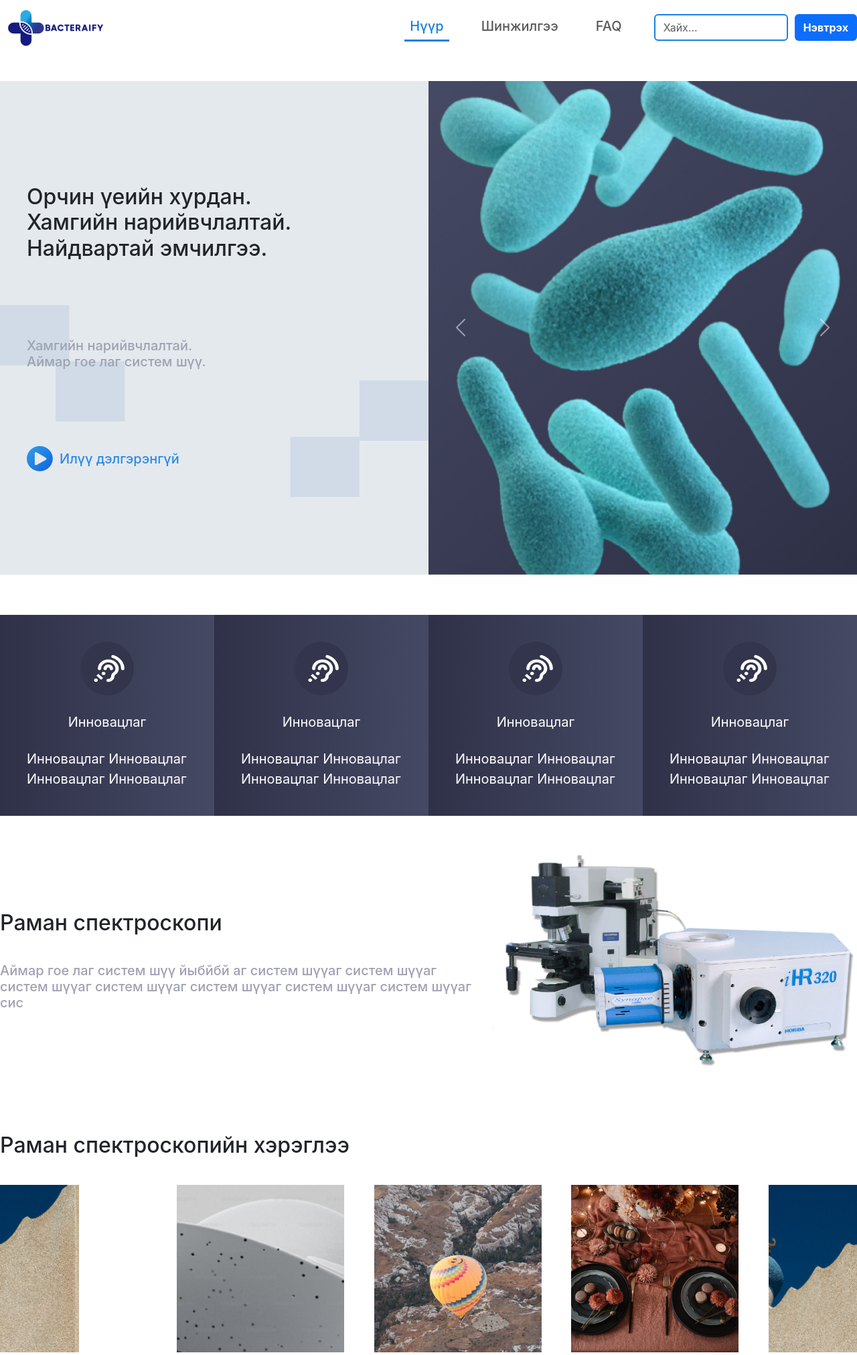
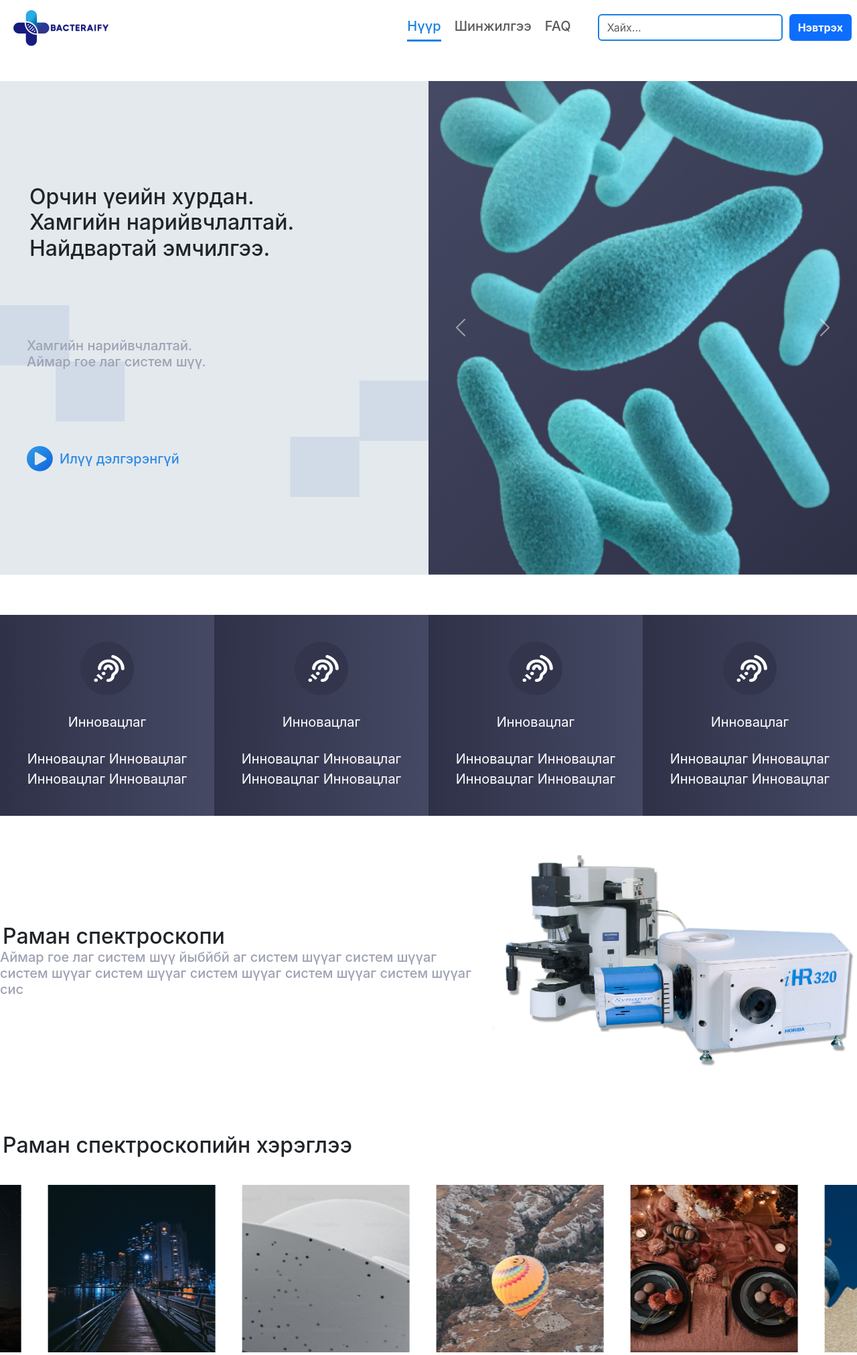
Before and after one commit to nrnbt/bacteraify, a Django app: page / in a window 1280 px wide. Shown: the top 2023 px of the page at 67% size. Run offline with Django 4.2, Linux system fonts and the light colour scheme; parts of the project's set-up code (start-up, migrations or seed data) failed here and were passed over.

Commit message:
updated some styles

```diff
--- a/bacteraify/core/views.py
+++ b/bacteraify/core/views.py
@@ -5,7 +5,6 @@ import plotly.express as px
 import plotly.offline as po
 import os
 from django.contrib import messages
-import json
 
 def index(request):
     return render(request, 'pages/index.html')
--- a/bacteraify/static/css/faq.css
+++ b/bacteraify/static/css/faq.css
@@ -1,9 +1,3 @@
-h1 {
-    font-size: 36px;
-    margin-top: 60px;
-    font-weight: bold;
-}
-
 .margin {
     margin: 30px;
 }
--- a/bacteraify/static/css/main.css
+++ b/bacteraify/static/css/main.css
@@ -1,3 +1,7 @@
+html, body {
+  overflow-y: auto; /* Only shows scrollbar when needed */
+}
+
 body {
   margin: 0;
   font-family: -apple-system, BlinkMacSystemFont, "Lato", "Roboto", "Oxygen",
@@ -20,6 +26,7 @@ code {
 h1 {
   font-size: 32px;
   margin-bottom: 0px;
+  padding-left: 4px;
 }
 
 h2 {
@@ -44,15 +51,15 @@ a {
 
 .bnr-container {
   display: flex;
-  flex-direction: row;
-  align-items: center;
-  justify-content: center;
+  align-items: stretch
 }
 
 .main {
   display: flex;
   flex-direction: column;
-  max-width: 100vw;
+  justify-content: center;
+  align-items: center;
+  max-width: 1280px;
   width: 100%;
   gap: 40px;
   padding-bottom: 40px;
@@ -62,19 +69,26 @@ a {
 .tech-wrapper {
   display: flex;
   flex-direction: row;
+  max-width: 100vw;
 }
 
 .tech-text {
   display: flex;
   flex-direction: column;
   margin: auto;
-  gap: 40px;
+  justify-content: space-between;
+}
+
+.tech-img {
+  width: 50%;
+  object-fit: contain;
 }
 
 .bottom-bnr-item {
   display: flex;
   flex-direction: column;
   width: 50%;
+  height: 100%;
 }
 
 .about-us-text-wrapper {
@@ -123,8 +135,18 @@ bottom {
   text-align: center;
 }
 
+.text-lg {
+  font-size: 20px;
+}
 
-@media (max-width: 356px) {
+.text-wrapper {
+  display: flex;
+  flex-direction: column;
+  text-align: start;
+  width: 100%;
+}
+
+@media (max-width: 570px) {
   h1 {
     font-size: 18px;
     margin-bottom: 0px;
@@ -300,6 +334,10 @@ bottom {
   flex-direction: column;
 }
 
+.flex-row {
+  flex-direction: row;
+}
+
 .grid {
   display: grid;
 }
@@ -352,6 +390,14 @@ bottom {
   padding: 40px;
 }
 
+.p-5 {
+  padding: 20px;
+}
+
+.p-2 {
+  padding: 8px;
+}
+
 .gap-40 {
   gap: 40px;
 }
@@ -527,3 +515,27 @@ bottom {
 .m-5 {
   margin: 5px;
 }
+
+.ml-none {
+  margin-left: 0% !important;
+}
+
+.mr-none {
+  margin-right: 0% !important;
+}
+
+.ml-auto {
+  margin-left: auto !important;
+}
+
+.mr-auto {
+  margin-right: auto !important;
+}
+
+.pl-5 {
+  padding-left: 20px !important;
+}
+
+.pr-5 {
+  padding-right: 20px !important;
+}
--- a/bacteraify/static/css/navbar.css
+++ b/bacteraify/static/css/navbar.css
@@ -6,13 +6,25 @@
 
 .search-input {
   border: 2px solid #1881E2;
-  width: 200px;
+  /* width: 200px; */
+  width: 100%;
 }
 
-@media (max-width: 992px) {
+.container-fluid {
+  /* flex: 1; */
+  flex-grow: 1;
+}
+
+@media (max-width: 894px) {
+  .container-fluid {
+    display: flex;
+    flex-wrap: wrap;
+    justify-content: center;
+  }
+
   .container-fluid, .search-container {
-    display: flex;
-    flex-direction: column;
+    flex: 1 1 auto;
+    max-width: calc(50%);
   }
 
   .navbar-nav {
--- a/bacteraify/static/css/slider.css
+++ b/bacteraify/static/css/slider.css
@@ -1,56 +1,45 @@
 .scroll-container {
   position: relative;
-  width: 100vw;
+  width: calc(250px * 6 + 40px * 6);
   height: 250px;
-  overflow-x: hidden;
+  overflow: hidden;
 }
 
 .scroll-element {
-  width: inherit;
-  height: inherit;
-  position: absolute;
-  left: 0%;
-  top: 0%;
-  animation: primary 8s linear infinite;
-  overflow-x: hidden;
-  overflow-y: hidden;
+  display: flex;
+  width: fit-content;
+  animation: slide 10s linear infinite;
+  height: 100%;
 }
 
 .scroll-img {
   height: 100%;
   aspect-ratio: 1;
   object-fit: cover;
-  margin-left: 40px;
+  margin-right: 40px;
+}
+
+@keyframes slide {
+  0% { transform: translateX(0); }
+  100% { transform: translateX(calc(-250px * 6 - 40px * 6)); }
 }
 
 @media (max-width: 356px) {
   .scroll-container {
-    height: 50px;
+    height: 150px;
+    width: calc(150px * 6 + 20px * 6);
+  }
+
+  .scroll-element {
+    animation: slide 12s linear infinite;
+  }
+
+  .scroll-img {
+    margin-right: 20px;
+  }
+
+  @keyframes slide {
+    0% { transform: translateX(0); }
+    100% { transform: translateX(calc(-150px * 6 - 20px * 6)); /* Adjusted for smaller screen */ }
   }
 }
-
-.primary {
-  animation: primary 8s linear infinite;
-}
-
-.secondary {
-  animation: secondary 8s linear infinite;
-}
-
-@keyframes primary {
-  from {
-    left: 0%;
-  }
-  to {
-    left: -100%;
-  }
-}
-
-@keyframes secondary {
-  from {
-    left: 100%;
-  }
-  to {
-    left: 0%;
-  }
-}
--- a/bacteraify/templates/components/head.html
+++ b/bacteraify/templates/components/head.html
@@ -8,10 +8,10 @@
     integrity="sha384-T3c6CoIi6uLrA9TneNEoa7RxnatzjcDSCmG1MXxSR1GAsXEV/Dwwykc2MPK8M2HN" crossorigin="anonymous">
   <link rel="stylesheet" href="https://cdnjs.cloudflare.com/ajax/libs/font-awesome/6.4.2/css/all.min.css">
   <link rel="stylesheet" href="{% static 'css/main.css' %}">
-  <!-- <link rel="stylesheet" href="{% static 'css/faq.css' %}"> -->
   <link rel="stylesheet" href="{% static 'css/navbar.css' %}">
   {% if request.path == '/' %}
   <link rel="stylesheet" href="{% static 'css/slider.css' %}">
+  <link rel="stylesheet" href="{% static 'css/info.css' %}">
   {% endif %}
   {% if '/survey/' in request.path %}
   <link rel="stylesheet" href="{% static 'css/stepper.css' %}">
--- a/bacteraify/templates/components/navbar.html
+++ b/bacteraify/templates/components/navbar.html
@@ -1,11 +1,13 @@
 {% load static %}
-<nav class="navbar navbar-expand-lg w-full max-w-7xl flex justify-between gap-40">
-  <div class="container-fluid">
+{% include 'components/toaster.html' %}
+
+<nav class="navbar w-full max-w-7xl gap-40 flex p-2">
+  <div class="container-fluid w-fit ml-none mr-none">
     <a href="/">
       <img src="{% static 'images/brand-logo.png' %}" alt="Bacteraify">
     </a>
   </div>
-  <ul class="navbar-nav gap-40">
+  <ul class="navbar-nav flex flex-row gap-20">
     <li class="nav-item ">
       <a class="nav-link {% if request.path == '/' %}selected-nav{% endif %}" href="{% url 'home' %}">
         <h2>Нүүр</h2>
@@ -23,7 +25,7 @@
     </li>
   </ul>
   <div class="flex gap-10 search-container">
-    <form class="flex" for="search">
+    <form class="flex w-full" for="search">
       <input class="form-control search-input" type="search" placeholder="Хайх...">
     </form>
     <button class="btn button bg-primary" type="submit">
--- a/bacteraify/templates/components/toaster.html
+++ b/bacteraify/templates/components/toaster.html
@@ -2,19 +2,19 @@
     {% for message in messages %}
         <script>
           document.addEventListener('DOMContentLoaded', (event) => {
-              const toasters = document.querySelectorAll('.toaster');
-              toasters.forEach(function(toaster) {
-                  showToast(toaster);
-              });
-          });
-
-          function showToast(toasterElement) {
-              toasterElement.classList.add('show');
-              setTimeout(function(){ toasterElement.classList.remove('show'); }, 2900);
-          }
+              const toaster = document.querySelector('.toaster')
+              toaster.classList.add('show');
+              setTimeout(() =>{
+                toaster.classList.remove('show');
+              }, 2900)
+          })
         </script>
-        <div class="toaster">
-            {{ message }}
-        </div>
     {% endfor %}
 {% endif %}
+<div class="toaster">
+    {% if messages %}
+    {{ message }}
+    {% else %}
+    Алдаа Гарлаа
+    {% endif %}
+</div>
--- a/bacteraify/templates/pages/index.html
+++ b/bacteraify/templates/pages/index.html
@@ -4,7 +4,6 @@
 <html lang="en">
   {% include 'components/head.html' %}
   <body>
-    <!-- <script src="https://cdn.jsdelivr.net/npm/bootstrap@5.3.2/dist/js/bootstrap.bundle.min.js" integrity="sha384-C6RzsynM9kWDrMNeT87bh95OGNyZPhcTNXj1NW7RuBCsyN/o0jlpcV8Qyq46cDfL" crossorigin="anonymous"></script> -->
     {% include 'components/navbar.html' %}
     <main class="main">
       <div class="bnr-container">
@@ -45,41 +44,63 @@
         </div>
       </div>
 
+      <script>
+        window.onload = function() {
+          const parents = document.querySelectorAll('.info');
+
+          function adjustParentHeight(parent) {
+            var child = parent.querySelector('.info-item');
+            if (child) {
+                parent.style.height = child.offsetHeight + 'px';
+            }
+          }
+
+          parents.forEach(function(parent) {
+            adjustParentHeight(parent);
+
+            // Adjust height on window resize
+            window.onresize = function() {
+                adjustParentHeight(parent);
+            };
+          });
+        };
+     </script>
+
       <div class="info-container">
         <div class="info">
-          <div class="info-item flex flex-col items-center justify-between h-full p-10 w-full">
+          <div class="info-item">
             <div class="info-icon">
               <img class="icon w-fit h-full" src="{% static 'images/info-icon.png' %}" alt="info-icon">
             </div>
             <div class="text-lg text-white">Инновацлаг</div>
-            <div class="text-lg text-white">Инновацлаг Инновацлаг Инновацлаг Инновацлаг</div>
+            <div class="text-lg text-white text-center">Инновацлаг Инновацлаг Инновацлаг Инновацлаг</div>
           </div>
         </div>
         <div class="info">
-          <div class="flex flex-col info-item w-full items-center justify-between h-full p-10">
+          <div class="info-item">
             <div class="info-icon">
               <img class="icon w-fit h-full" src="{% static 'images/info-icon.png' %}" alt="info-icon">
             </div>
             <div class="text-lg text-white">Инновацлаг</div>
-            <div class="text-lg text-white">Инновацлаг Инновацлаг Инновацлаг Инновацлаг</div>
+            <div class="text-lg text-white text-center">Инновацлаг Инновацлаг Инновацлаг Инновацлаг</div>
           </div>
         </div>
         <div class="info">
-          <div class="flex flex-col info-item w-full items-center justify-between h-full p-10">
+          <div class="info-item">
             <div class="info-icon">
               <img class="icon w-fit h-full" src="{% static 'images/info-icon.png' %}" alt="info-icon">
             </div>
             <div class="text-lg text-white">Инновацлаг</div>
-            <div class="text-lg text-white">Инновацлаг Инновацлаг Инновацлаг Инновацлаг</div>
+            <div class="text-lg text-white text-center">Инновацлаг Инновацлаг Инновацлаг Инновацлаг</div>
           </div>
         </div>
         <div class="info">
-          <div class="flex flex-col info-item w-full items-center justify-between h-full p-10">
+          <div class="info-item">
             <div class="info-icon">
               <img class="icon w-fit h-full" src="{% static 'images/info-icon.png' %}" alt="info-icon">
             </div>
             <div class="text-lg text-white">Инновацлаг</div>
-            <div class="text-lg text-white">Инновацлаг Инновацлаг Инновацлаг Инновацлаг</div>
+            <div class="text-lg text-white text-center">Инновацлаг Инновацлаг Инновацлаг Инновацлаг</div>
           </div>
         </div>
       </div>
@@ -93,7 +114,7 @@
             </h2>
           </div>
         </div>
-        <img src="{% static 'images/spectro.png' %}" alt="spectro">
+        <img class="tech-img" src="{% static 'images/spectro.png' %}" alt="spectro">
       </div>
 
     </main>
@@ -103,23 +124,20 @@
         <h1>Раман спектроскопийн хэрэглээ</h1>
       </div>
       <div class="scroll-container">
-        <div class="scroll-element primary">
+        <div class="scroll-element">
           <img class="scroll-img" src="{% static 'images/slide1.png' %}" alt="Slide 1">
           <img class="scroll-img" src="{% static 'images/slide2.png' %}" alt="Slide 2">
           <img class="scroll-img" src="{% static 'images/slide3.png' %}" alt="Slide 3">
           <img class="scroll-img" src="{% static 'images/slide4.png' %}" alt="Slide 4">
           <img class="scroll-img" src="{% static 'images/slide5.png' %}" alt="Slide 5">
           <img class="scroll-img" src="{% static 'images/slide6.png' %}" alt="Slide 6">
-          <img class="scroll-img" src="{% static 'images/slide1.png' %}" alt="Slide 6">
-        </div>
-        <div class="scroll-element secondary">
+
           <img class="scroll-img" src="{% static 'images/slide1.png' %}" alt="Slide 1">
           <img class="scroll-img" src="{% static 'images/slide2.png' %}" alt="Slide 2">
           <img class="scroll-img" src="{% static 'images/slide3.png' %}" alt="Slide 3">
           <img class="scroll-img" src="{% static 'images/slide4.png' %}" alt="Slide 4">
           <img class="scroll-img" src="{% static 'images/slide5.png' %}" alt="Slide 5">
           <img class="scroll-img" src="{% static 'images/slide6.png' %}" alt="Slide 6">
-          <img class="scroll-img" src="{% static 'images/slide1.png' %}" alt="Slide 6">
         </div>
       </div>
     </div>
--- a/bacteraify/templates/pages/login.html
+++ b/bacteraify/templates/pages/login.html
@@ -7,7 +7,6 @@
 
 <body>
     <div class="relative h-screen w-full">
-        {% include 'components/toaster.html' %}
 
         <div class="absolute  h-full w-full top-0 bottom-0">
             <div class="center">
```
Also changed, not shown: other parts of bacteraify/static/css/main.css (+19 -65 lines), other parts of bacteraify/static/css/navbar.css (+44 -2 lines), bacteraify/static/css/info.css (added, +69 -0 lines), bacteraify/static/css/uploader.css (+10 -0 lines), bacteraify/templates/pages/survey.html (+15 -0 lines).
